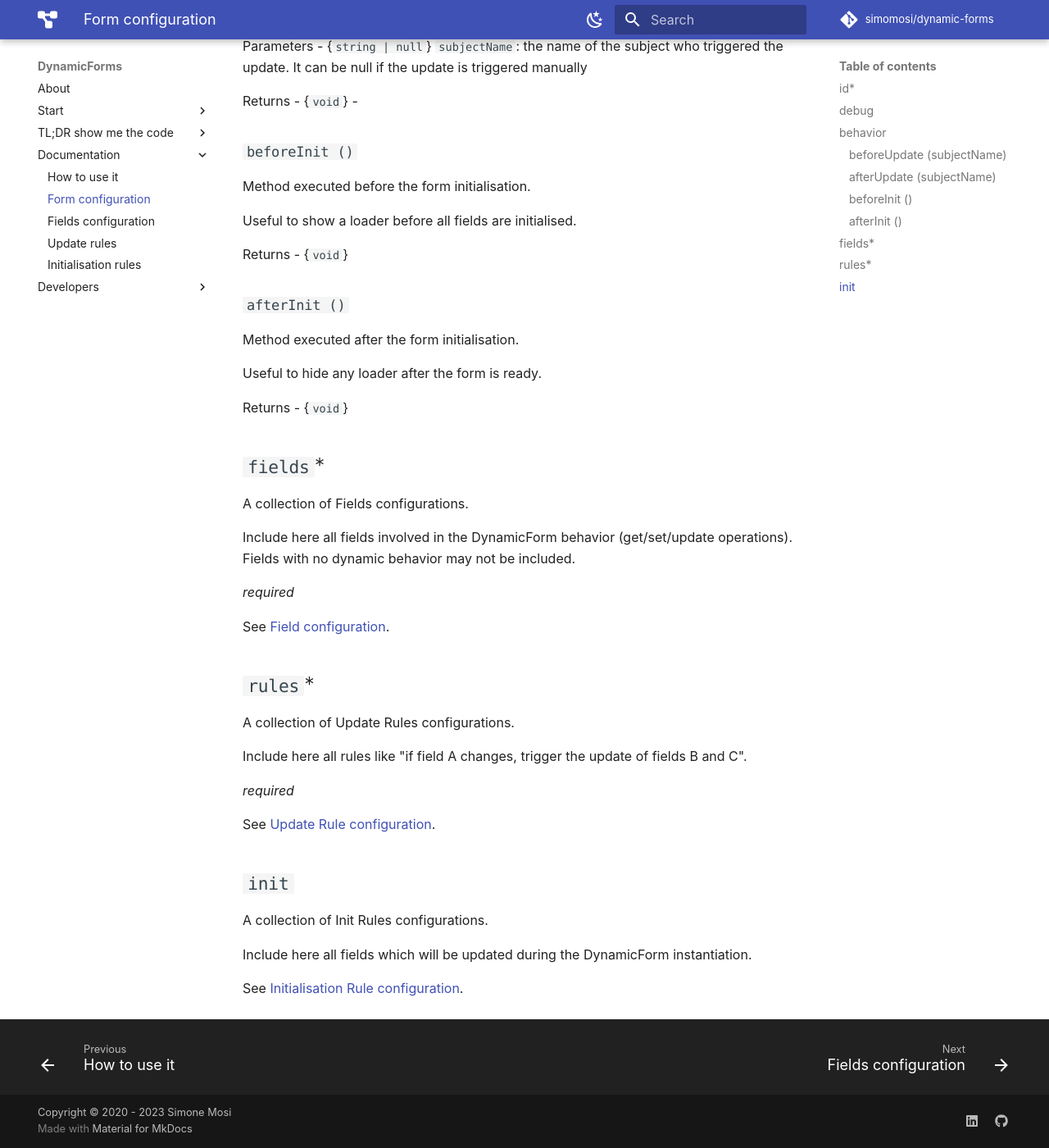
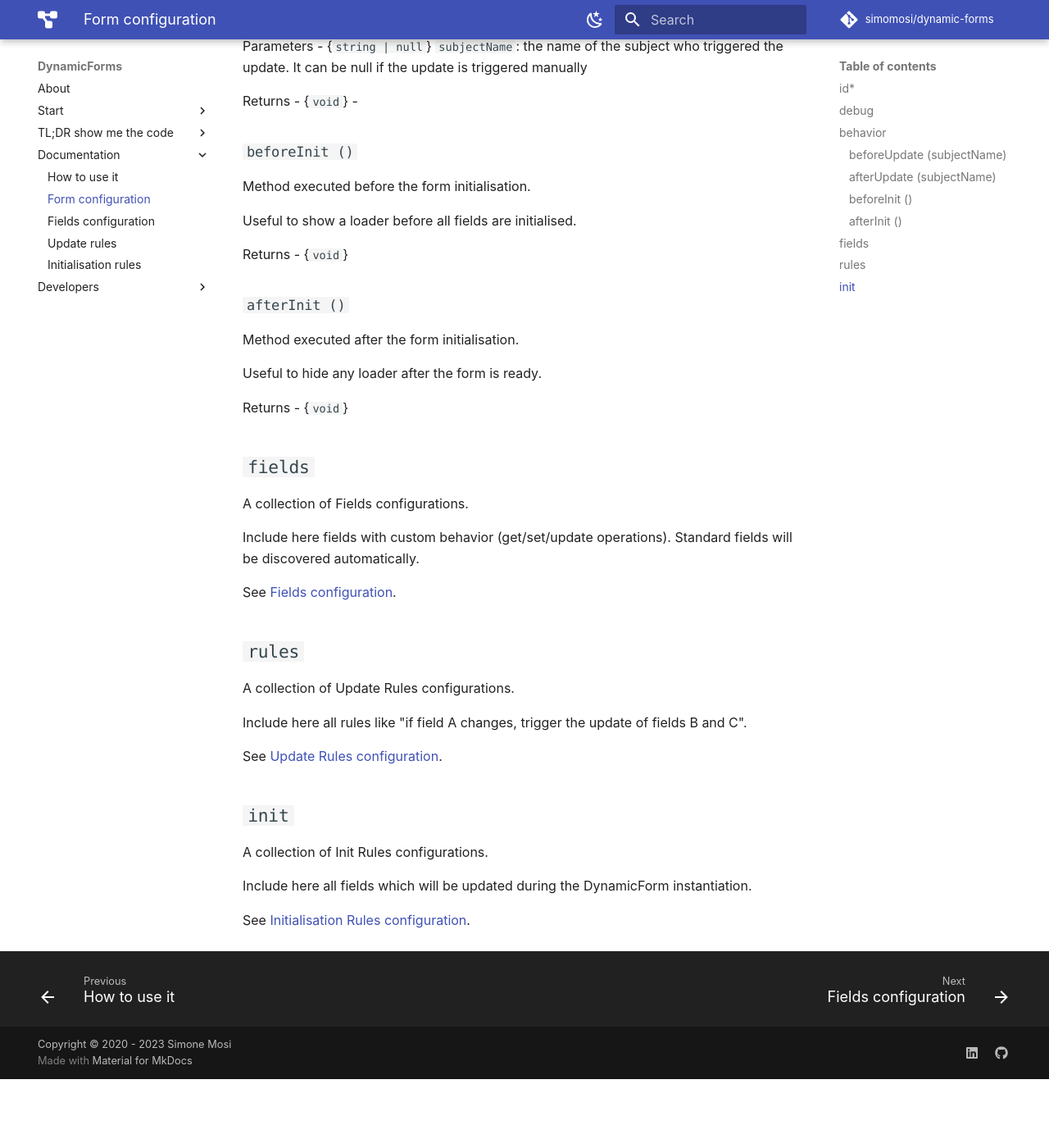
Before and after one commit to simomosi/dynamic-forms, an MkDocs documentation site: the page built from docs/configurations/form-configuration.md, in a window 1280 px wide and 1400 px high, scrolled down 1663 px. Shown: the whole window at 82% size. Built offline with MkDocs 1.6.1 and Material for MkDocs 9.7.7, drawn with Linux system fonts in a browser that asks for light colours; comment, search, counter and statistics services are not loaded; after the commit the page ends 2979 px from its top, so only the background shows below that.

Commit message:
Updated docs for v1.3.0

```diff
--- a/docs/configurations/form-configuration.md
+++ b/docs/configurations/form-configuration.md
@@ -79,27 +79,23 @@ Useful to hide any loader after the form is ready.
 Returns
 - {`void`}
 
-## `fields`*
+## `fields`
 A collection of Fields configurations.
 
-Include here all fields involved in the DynamicForm behavior (get/set/update operations). Fields with no dynamic behavior may not be included.
+Include here fields with custom behavior (get/set/update operations). Standard fields will be discovered automatically.
 
-*required*
+See [Fields configuration](fields-configuration.md).
 
-See [Field configuration](field-configuration.md).
-
-## `rules`*
+## `rules`
 A collection of Update Rules configurations.
 
 Include here all rules like "if field A changes, trigger the update of fields B and C".
 
-*required*
-
-See [Update Rule configuration](./update-rules.md).
+See [Update Rules configuration](./update-rules.md).
 
 ## `init`
 A collection of Init Rules configurations.
 
 Include here all fields which will be updated during the DynamicForm instantiation.
 
-See [Initialisation Rule configuration](./init-rules.md).
+See [Initialisation Rules configuration](./init-rules.md).
--- a/mkdocs.yml
+++ b/mkdocs.yml
@@ -17,7 +17,7 @@ nav:
   - Documentation:
     - How to use it: dynamic-forms-module.md
     - Form configuration: configurations/form-configuration.md
-    - Fields configuration: configurations/field-configuration.md
+    - Fields configuration: configurations/fields-configuration.md
     - Update rules: configurations/update-rules.md
     - Initialisation rules: configurations/init-rules.md
   - Developers:
```
Also changed, not shown: docs/configurations/fields-configuration.md (renamed from docs/configurations/field-configuration.md, +3 -3 lines), docs/configurations/update-rules.md (+2 -2 lines), docs/tldr/create_instance.md (+5 -6 lines), docs/tldr/initial_status.md (+7 -1 lines).
